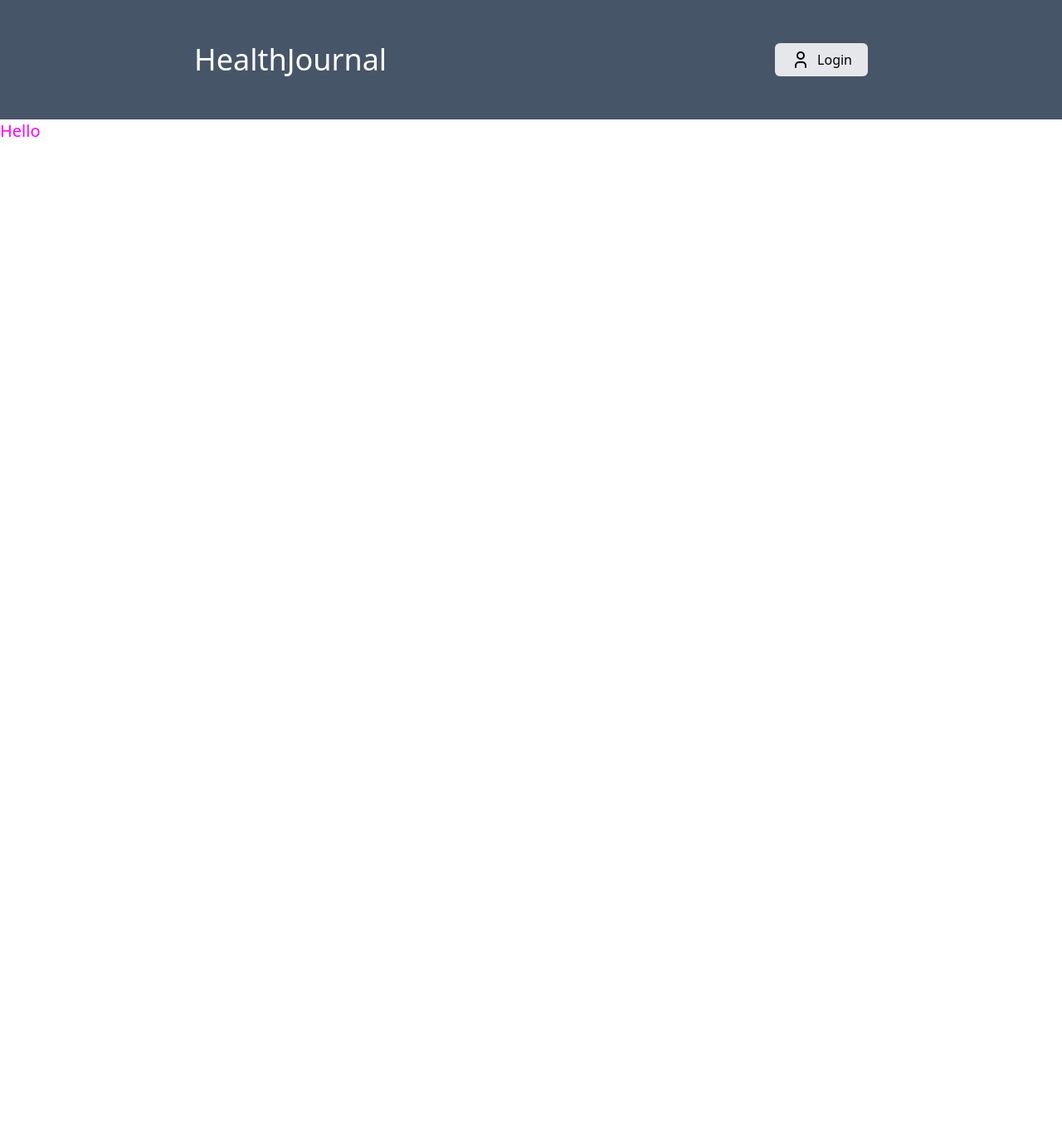
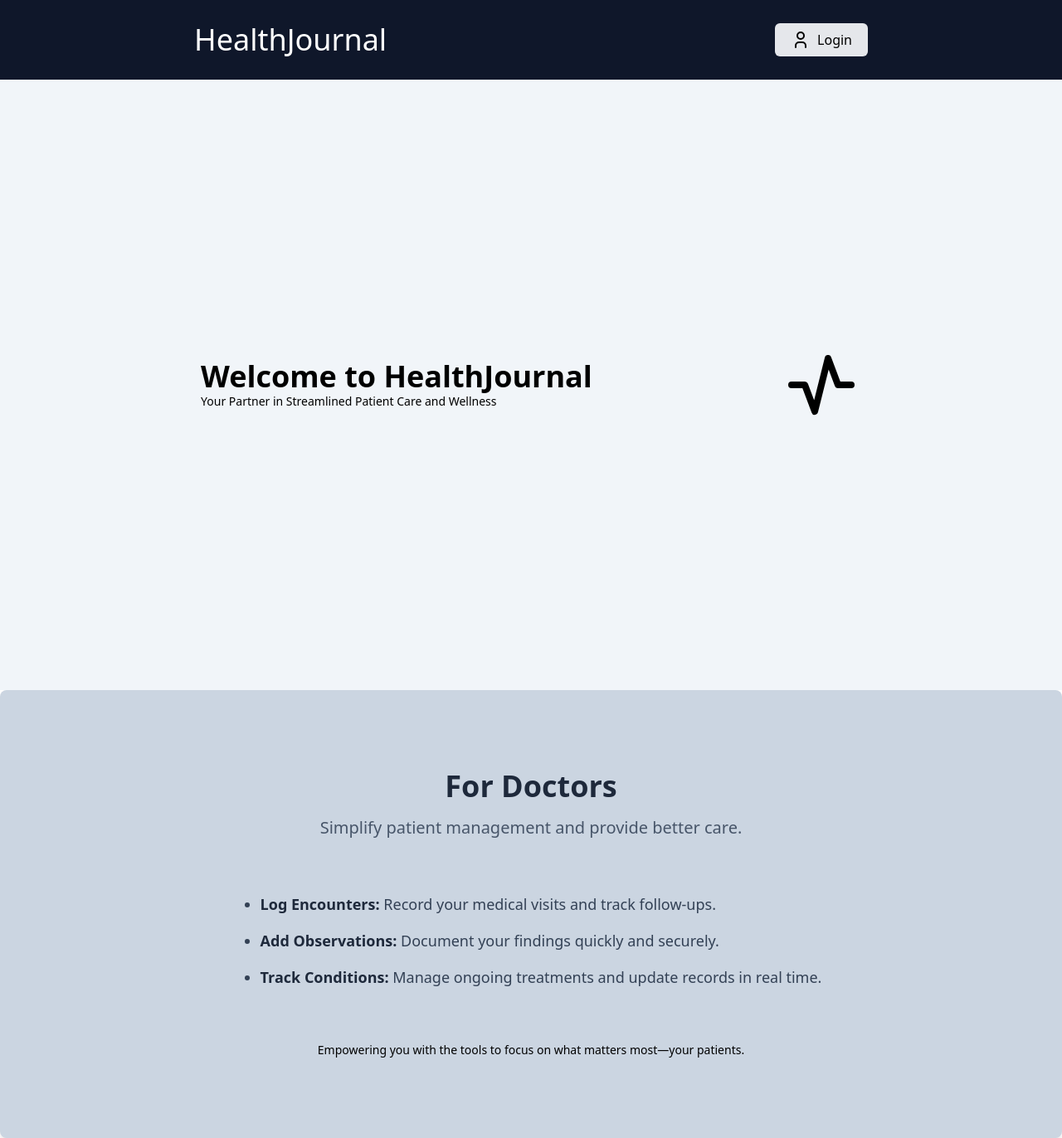
Before and after one commit to hajduty/HealthJournal_Frontend, a React (Vite) app: page / in a window 1280 px wide. Shown: the whole page at 83% size. Before the commit the page ends 800 px from the top, so only its background shows below. Built offline with nearby package versions, Linux system fonts and the light colour scheme.

Commit message:
add home page

```diff
--- a/src/pages/Home.tsx
+++ b/src/pages/Home.tsx
@@ -1,7 +1,38 @@
+import { IconActivity } from "@tabler/icons-react";
+
 export function Home() {
     return (
         <>
-            <p className="text-[#ff00ff] text-xl">Hello</p>
+            <div className="flex flex-col justify-center items-center text-4xl p-32 py-80 bg-slate-100">
+                <div className="flex flex-row justify-around items-center w-full">
+                    <div>
+                        <h1 className="font-semibold">Welcome to HealthJournal</h1>
+                        <p className="text-sm">Your Partner in Streamlined Patient Care and Wellness</p>
+                    </div>
+                    <IconActivity className="h-24 w-24"></IconActivity>
+                </div>
+            </div>
+
+            <div className="flex flex-col justify-center items-center bg-slate-300 text-3xl p-10 py-24 gap-16 rounded-lg shadow-lg">
+                <div className="flex flex-col justify-center items-center gap-4">
+                    <h2 className="text-4xl font-semibold text-slate-800">For Doctors</h2>
+                    <p className="text-xl text-slate-600 text-center">
+                        Simplify patient management and provide better care.
+                    </p>
+                </div>
+                <ul className="list-disc text-lg text-slate-700 space-y-4 pl-6">
+                    <li>
+                        <span className="font-semibold text-slate-800">Log Encounters:</span> Record your medical visits and track follow-ups.
+                    </li>
+                    <li>
+                        <span className="font-semibold text-slate-800">Add Observations:</span> Document your findings quickly and securely.
+                    </li>
+                    <li>
+                        <span className="font-semibold text-slate-800">Track Conditions:</span> Manage ongoing treatments and update records in real time.
+                    </li>
+                </ul>
+                <p className="text-sm">Empowering you with the tools to focus on what matters most—your patients.</p>
+            </div>
         </>
     )
 }
--- a/src/shared/Navbar.tsx
+++ b/src/shared/Navbar.tsx
@@ -9,7 +9,7 @@ export function Navbar() {
 
     return (
         <>
-            <div className="bg-slate-600 w-fill h-36 flex justify-around items-center">
+            <div className="bg-slate-900 w-fill h-24 flex justify-around items-center z-50">
                 <Link to={"/"}>
                     <h1 className="text-white text-4xl">HealthJournal</h1>
                 </Link>
--- a/src/shared/buttons/InfoButton.tsx
+++ b/src/shared/buttons/InfoButton.tsx
@@ -1,14 +1,14 @@
 import { ReactNode } from "react";
 import { Link } from "react-router-dom";
 
-export const InfoButton: React.FC<{ title: string, description: string, icon: ReactNode, location: string }> = (props) => (
-    <Link to={props.location}>
+export const InfoButton: React.FC<{ title: string, description: string, icon: ReactNode, location: string }> = ({ title, description, icon, location }) => (
+    <Link to={location}>
         <div className="flex flex-col border-slate-800 border-1 w-96 h-44 rounded-xl p-4 gap-2 hover:bg-slate-300 duration-200 transform shadow-xl">
             <span className="flex flex-row gap-2 items-center">
-                {props.icon}
-                <h1 className="text-xl font-semibold">{props.title}</h1>
+                {icon}
+                <h1 className="text-xl font-semibold">{title}</h1>
             </span>
-            <p>{props.description}</p>
+            <p>{description}</p>
         </div>
     </Link>
 );
--- a/src/shared/buttons/Logout.tsx
+++ b/src/shared/buttons/Logout.tsx
@@ -7,7 +7,7 @@ export function Logout() {
 
     return (
         <Link to={"login"}>
-            <button onClick={logout} className="w-24 h-10 border-slate-200 text-slate-50 border-2
+            <button onClick={logout} className="w-24 h-10 border-slate-200 text-slate-50 border-1
             rounded-md flex justify-center space-x-1 items-center transition duration-200 hover:bg-slate-700 active:bg-slate-800 hover:border-slate-500">
                 <IconLogout />
                 <p className="text-sm">Logout</p>
```
